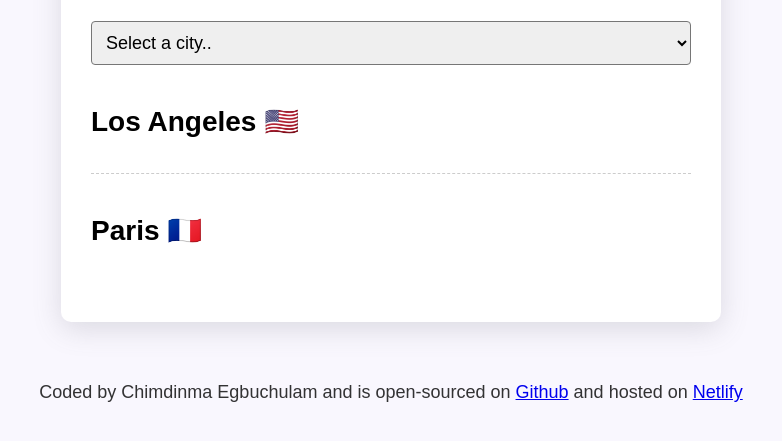
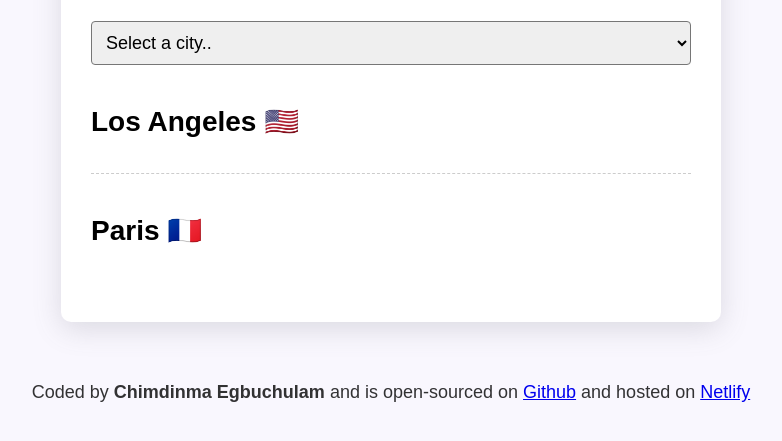
Before and after one commit to didichulam/world-clock, a plain HTML site: page index.html in a window 1280 px wide. Shown: the part 159-600 px from the top of the page, without its empty margins (249-1031 px from the left). Drawn offline with nearby package versions, Linux system fonts and the light colour scheme; a script that the page names is missing.

Commit message:
made my name bolder

```diff
--- a/index.html
+++ b/index.html
@@ -41,7 +41,7 @@
         </div>
     </div>
     <footer>
-        Coded by Chimdinma Egbuchulam and is open-sourced on
+        Coded by <strong>Chimdinma Egbuchulam</strong> and is open-sourced on
         <a href="https://github.com/didichulam/world-clock">Github</a> and hosted on <a
             href="https://dinmas-world-clock.netlify.app/">Netlify</a>
     </footer>
```
